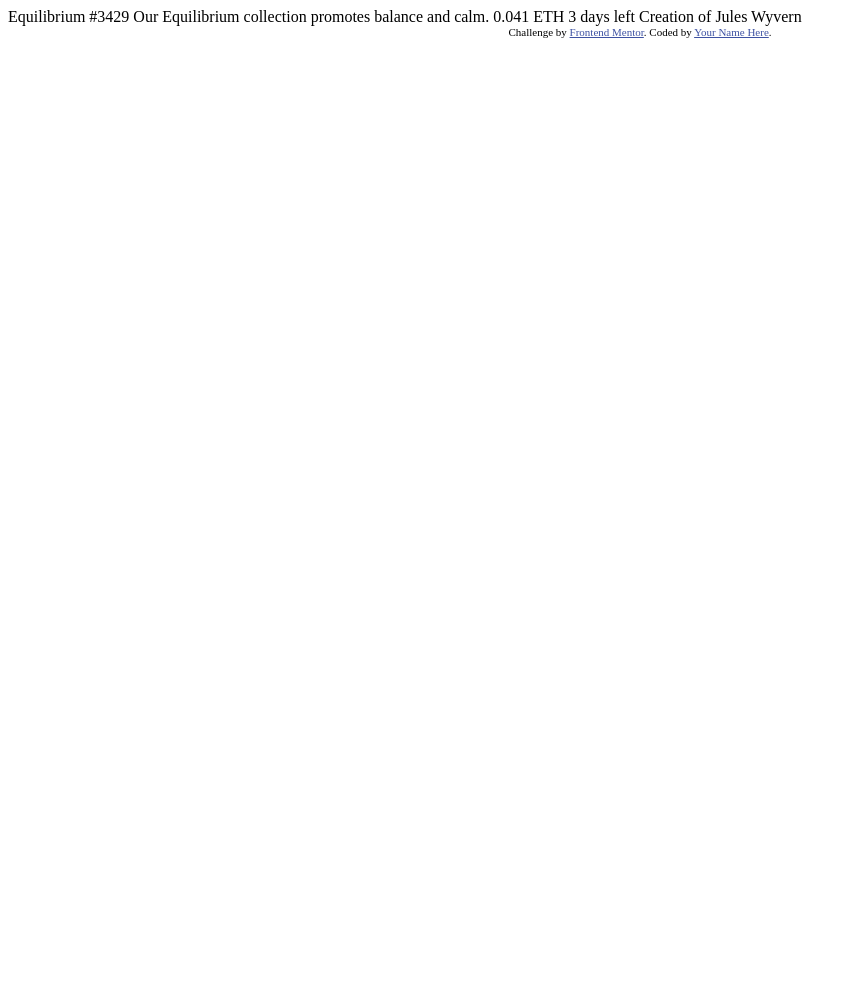
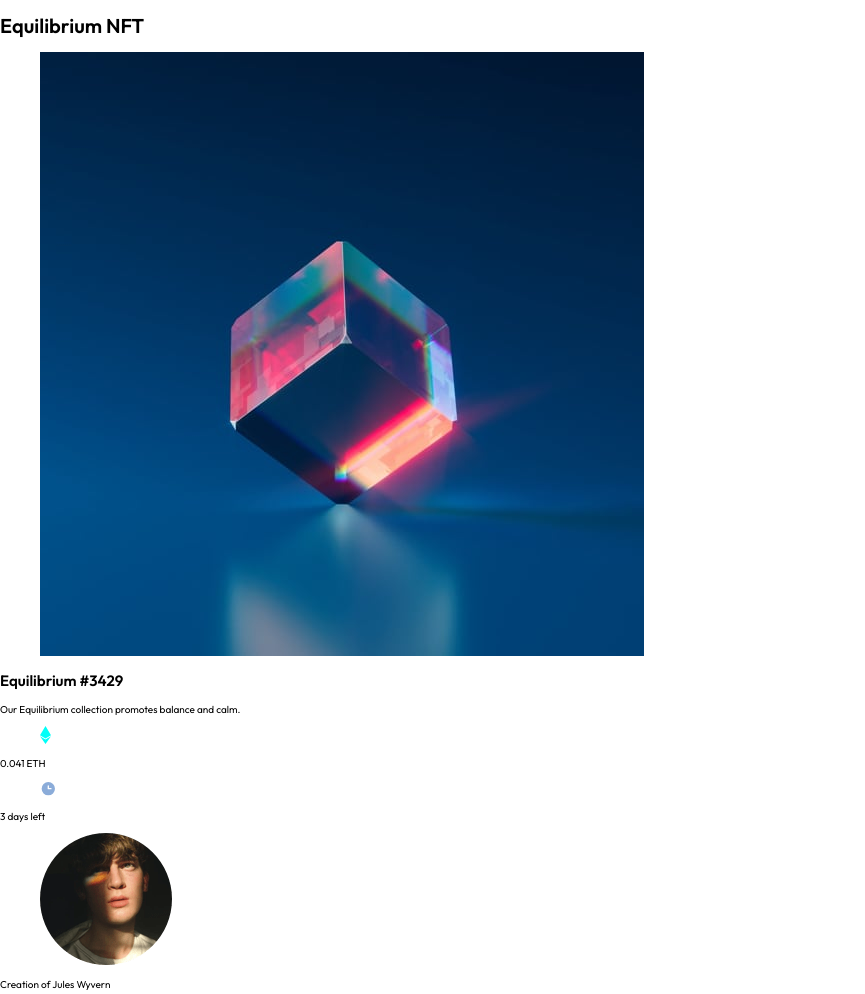
Before and after one commit to esthedav/NFT-preview-card-component, a plain HTML site: page index.html in a window 1280 px wide. Shown: the whole page, without its empty margins (0-865 px from the left). Before the commit the page ends 800 px from the top, so only its background shows below. Drawn offline with Linux system fonts and the light colour scheme.

Commit message:
Add: finishing the HTML file

```diff
--- a/index.html
+++ b/index.html
@@ -2,32 +2,46 @@
 <html lang="en">
 <head>
   <meta charset="UTF-8">
-  <meta name="viewport" content="width=device-width, initial-scale=1.0"> <!-- displays site properly based on user's device -->
+  <meta http-equiv="X-UA-Compatible" content="IE=edge">
+  <meta name="viewport" content="width=device-width, initial-scale=1.0">
+  <meta name="description" content="A beginner practice from Frontend mentor on how to create a component">
+  <meta name="keywords" content="HTML, CSS">
+  <meta name="author" content="Esthedav">
 
-  <link rel="icon" type="image/png" sizes="32x32" href="./images/favicon-32x32.png">
-
-  <title>Frontend Mentor | NFT preview card component</title>
-
-  <!-- Feel free to remove these styles or customise in your own stylesheet 👍 -->
-  <style>
-    .attribution { font-size: 11px; text-align: center; }
-    .attribution a { color: hsl(228, 45%, 44%); }
-  </style>
+  <link rel="preconnect" href="https://fonts.googleapis.com">
+  <link rel="preconnect" href="https://fonts.gstatic.com" crossorigin>
+  <link href="https://fonts.googleapis.com/css2?family=Outfit:wght@300;400;600&display=swap" rel="stylesheet">
+  <link rel="shortcut icon" href="./images/83and4train.png" type="image/x-icon">
+  <link rel="stylesheet" href="style.css">
+  <title>NFT preview card component</title>
 </head>
 <body>
+  <main class="main">
+    <h1 class="main-h1">Equilibrium NFT</h1>
+    <article class="nft-card">
+      <figure class="nft-card__figure">
+        <img src="./images/image-equilibrium.jpg" alt="The NFT image called equilibrium" class="nft-card__figure--img">
+      </figure>
+      <h2 class="nft-card__title">Equilibrium #3429</h2>
+      <p class="nft-card__description">Our Equilibrium collection promotes balance and calm.</p>
+      <div class="nft-card__cost-time">
+        <figure class="nft-card__cost-time__figure nft-card__cost-time__figure--ethereum">
+          <img src="./images/icon-ethereum.svg" alt="Logo del Ethereum" class="nft-card__cost-time__figure__logo nft-card__cost-time__figure__logo--eth">
+        </figure>
+        <span class="nft-card__cost-time--cost">0.041 ETH</span>
+        <figure class="nft-card__cost-time__figure nft-card__cost-time__figure--time">
+          <img src="./images/icon-clock.svg" alt="Logo del Ethereum" class="nft-card__cost-time__figure__logo nft-card__cost-time__figure__logo--time">
+        </figure>
+        <span class="nft-card__cost-time--time">3 days left</span>
+      </div>
+      <footer class="nft-card__footer">
+        <figure class="nft-card__footer__figure">
+          <img src="./images/image-avatar.png" alt="Avatar img of Jules Wyvern" class="nft-card__footer__figure__img">
+        </figure>
+        <p class="nft-card__footer__creator">Creation of <span class="nft-card__footer__creator--span">Jules Wyvern</span></p>
+      </footer>
+    </article>
+  </main>
 
-  Equilibrium #3429
-
-  Our Equilibrium collection promotes balance and calm.
-
-  0.041 ETH
-  3 days left
-
-  Creation of Jules Wyvern
-
-  <div class="attribution">
-    Challenge by <a href="https://www.frontendmentor.io?ref=challenge" target="_blank">Frontend Mentor</a>.
-    Coded by <a href="#">Your Name Here</a>.
-  </div>
 </body>
 </html>
--- a/style.css
+++ b/style.css
@@ -0,0 +1,21 @@
+:root {
+    /* Primary colors */
+    --Soft-blue: hsl(215, 51%, 70%);
+    --Cyan: hsl(178, 100%, 50%);
+    /* Secondary colors */
+    --Very-dark-blue : hsl(217, 54%, 11%); /* main BG*/
+    --Very-dark-blue : hsl(216, 50%, 16%);  /*Card BG*/
+    --Very-dark-blue : hsl(215, 32%, 27%);  /*line*/
+    --White: hsl(0, 0%, 100%);
+    /* Typography */
+    --Font-size-paragraph: 18px;
+}
+html {
+    font-size: 62.5%;
+    font-family: 'Outfit', sans-serif;
+}
+body {
+    margin: 0;
+    padding: 0;
+    box-sizing: border-box;
+}
```
